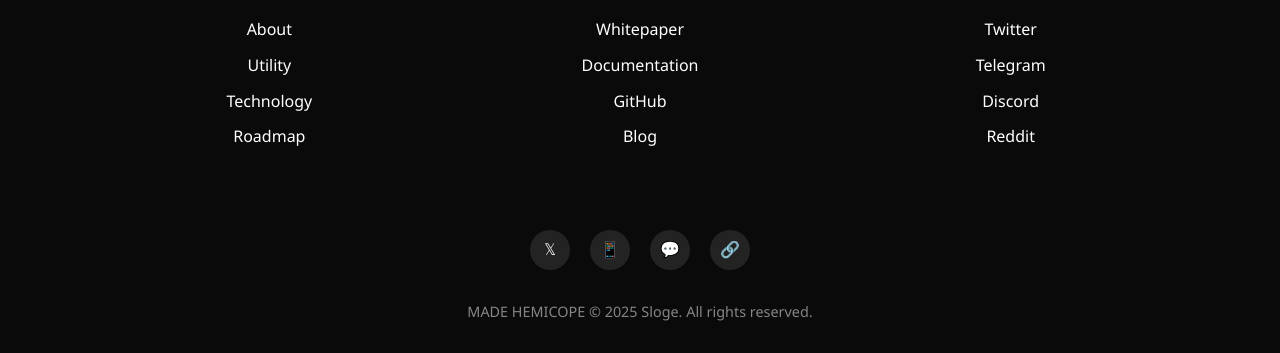
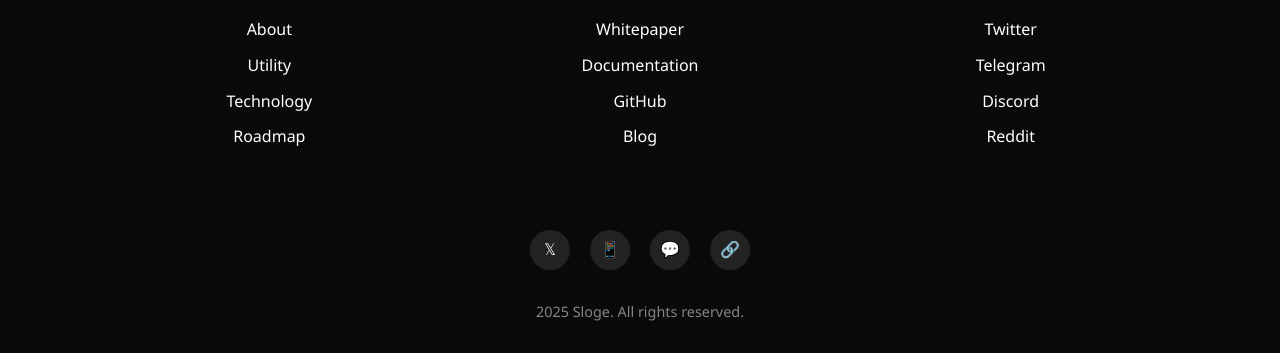
Before and after one commit to Koksi-cyber/sloge, a plain HTML site: page index.html in a window 1280 px wide. Shown: the part 6515-6868 px from the top of the page. Drawn offline with Linux system fonts and the light colour scheme.

Commit message:
Update copyright text and comment out debug info

```diff
--- a/index.html
+++ b/index.html
@@ -1164,7 +1164,7 @@
                 <a href="#" class="social-link">🔗</a>
             </div>
 
-            <p class="copyright">MADE HEMICOPE © 2025 Sloge. All rights reserved.</p>
+            <p class="copyright">2025 Sloge. All rights reserved.</p>
         </div>
     </footer>
 
@@ -1223,11 +1223,11 @@
             });
         });
 
-        // Debug info
-        console.log('Hero section image should now be visible!');
-        console.log('If using your own images:');
-        console.log('1. Create folder "sloge" with your images');
-        console.log('2. Uncomment the <img> tags and comment out the placeholders');
+        // // Debug info
+        // console.log('Hero section image should now be visible!');
+        // console.log('If using your own images:');
+        // console.log('1. Create folder "sloge" with your images');
+        // console.log('2. Uncomment the <img> tags and comment out the placeholders');
     </script>
 </body>
 </html>
```
